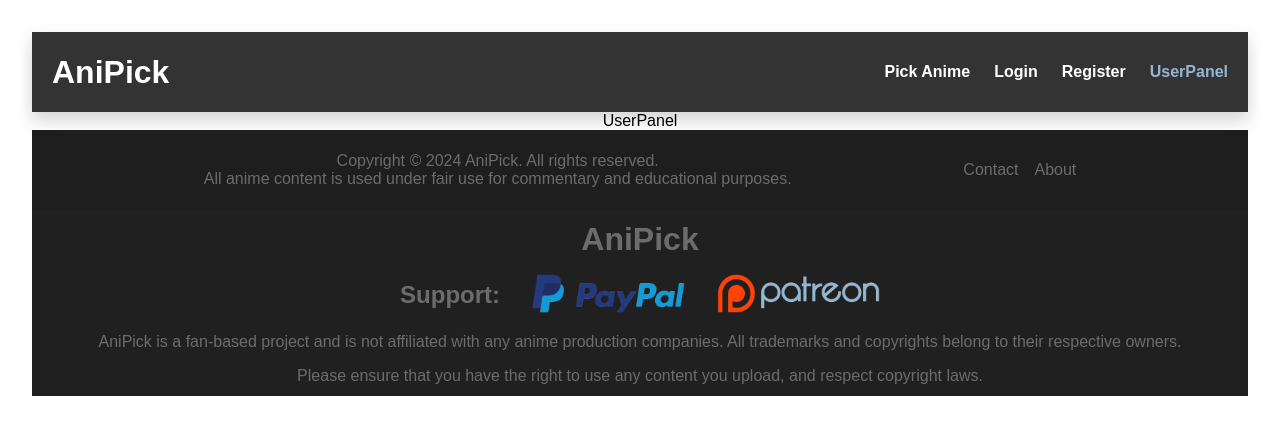
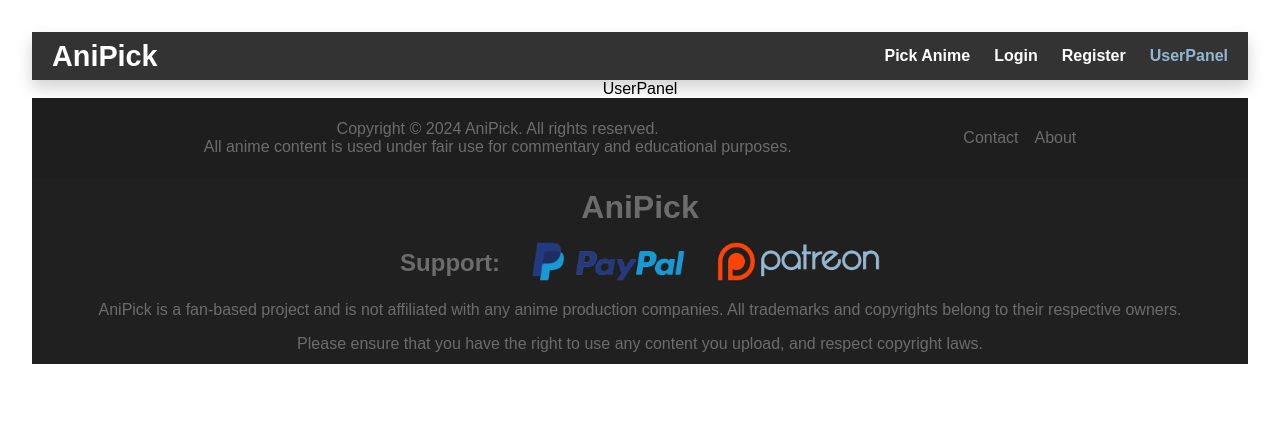
Before and after one commit to megkadr/pick-opening-app, a React (Vite) app in the folder AniPick/: page /userPanel in a window 1280 px wide. Shown: the top 434 px of the page. Built offline with nearby package versions, Linux system fonts and the light colour scheme.

Commit message:
#Changed background and adjusted navbar

```diff
--- a/AniPick/src/index.css
+++ b/AniPick/src/index.css
@@ -3,18 +3,18 @@
 }
 
 :root {
-  --video-background-1-start: #ff7a18;
-  --video-background-1-end: #af002d;
-  --video-background-2-start: #4481eb;
-  --video-background-2-end: #04befe;
-  --video-background-3-start: #c33764;
-  --video-background-3-end: #1d2671;
-  --video-background-4-start: #4b6cb7;
-  --video-background-4-end: #182848;
-  --video-background-5-start: #134e5e;
-  --video-background-5-end: #71b280;
-  --video-background-6-start: #4ca1af;
-  --video-background-6-end: #c4e0e5;
+  --video-background-1-start: #000000;
+  --video-background-1-end: #1a1a1a;
+  --video-background-2-start: #0a0a0a;
+  --video-background-2-end: #232323;
+  --video-background-3-start: #050505;
+  --video-background-3-end: #1f1f1f;
+  --video-background-4-start: #0f0f0f;
+  --video-background-4-end: #2a2a2a;
+  --video-background-5-start: #080808;
+  --video-background-5-end: #212121;
+  --video-background-6-start: #0d0d0d;
+  --video-background-6-end: #262626;
 }
 
 body{
--- a/AniPick/src/pages/MainPage/MainLayout/AnimeCard/AnimeCard.module.css
+++ b/AniPick/src/pages/MainPage/MainLayout/AnimeCard/AnimeCard.module.css
@@ -16,7 +16,11 @@
     object-fit: cover;
     position: absolute;
     border-radius: 2rem;
-    border: 1rem solid #95b6d0;
+    border: 1rem solid #4d5358;
+    box-shadow:
+    inset 0 0 10px rgba(255,255,255,0.1),
+    inset 0 0 20px rgba(255,255,255,0.1),
+    0 0 10px rgba(0,0,0,0.2);
     z-index: 20;
 }
 
@@ -37,11 +41,6 @@
     position: absolute;
     z-index: 100;
     transition: transform 0.1s ease-out, opacity 0.1s ease-out;
-}
-
-.videoBackground.hide {
-    transform: scale(0);
-    opacity: 0;
 }
 
 .animeTitle {
--- a/AniPick/src/pages/MainPage/MainLayout/MainLayout.module.css
+++ b/AniPick/src/pages/MainPage/MainLayout/MainLayout.module.css
@@ -1,22 +1,18 @@
 .mainLayout {
     display: flex;
-    min-height: 90vh;
+    min-height: 94vh;
     flex-direction: column;
 }
 
 .mainLayout::before {
-    background-image: url("../../../assets//images/cartoon-smoke-illustrated.jpg");
+    background-image: url("../../../assets//images/main_background-AniPick_better.gif");
     background-size: cover;
-    background-repeat: round;
     content: "";
-    opacity: 0.3;
     position: absolute;
     top: 0px;
     right: 0px;
     bottom: 0px;
     left: 0px;
-    -webkit-animation: backgroundScroll 20s linear infinite;
-    animation: backgroundScroll 20s linear infinite;
 }
 
 .mainContent {
--- a/AniPick/src/pages/MainPage/NavBar/NavBar.module.css
+++ b/AniPick/src/pages/MainPage/NavBar/NavBar.module.css
@@ -1,5 +1,6 @@
 .header {
-    min-height: 10vh;
+    min-height: 6vh;
+    max-height: 6vh;
     background: #191919;
     box-shadow: 0 0.5rem 1rem rgba(0,0,0,.175);
     z-index: 300;
@@ -7,6 +8,8 @@
 }
 
 .nav {
+    min-height: 6vh;
+    max-height: 6vh;
     background-color: #333;
     color: white;
     display: flex;
@@ -14,7 +17,6 @@
     align-items: stretch;
     gap: 2rem;
     padding: 0 1rem;
-    min-height: 10vh;
 }
 
 .nav ul {
@@ -40,5 +42,5 @@
 }
 
 .siteTitle {
-    font-size: 2rem;
+    font-size: 1.8rem;
 }
```
Also changed, not shown: 2 other files (tests, documents, lock files or other folders).
